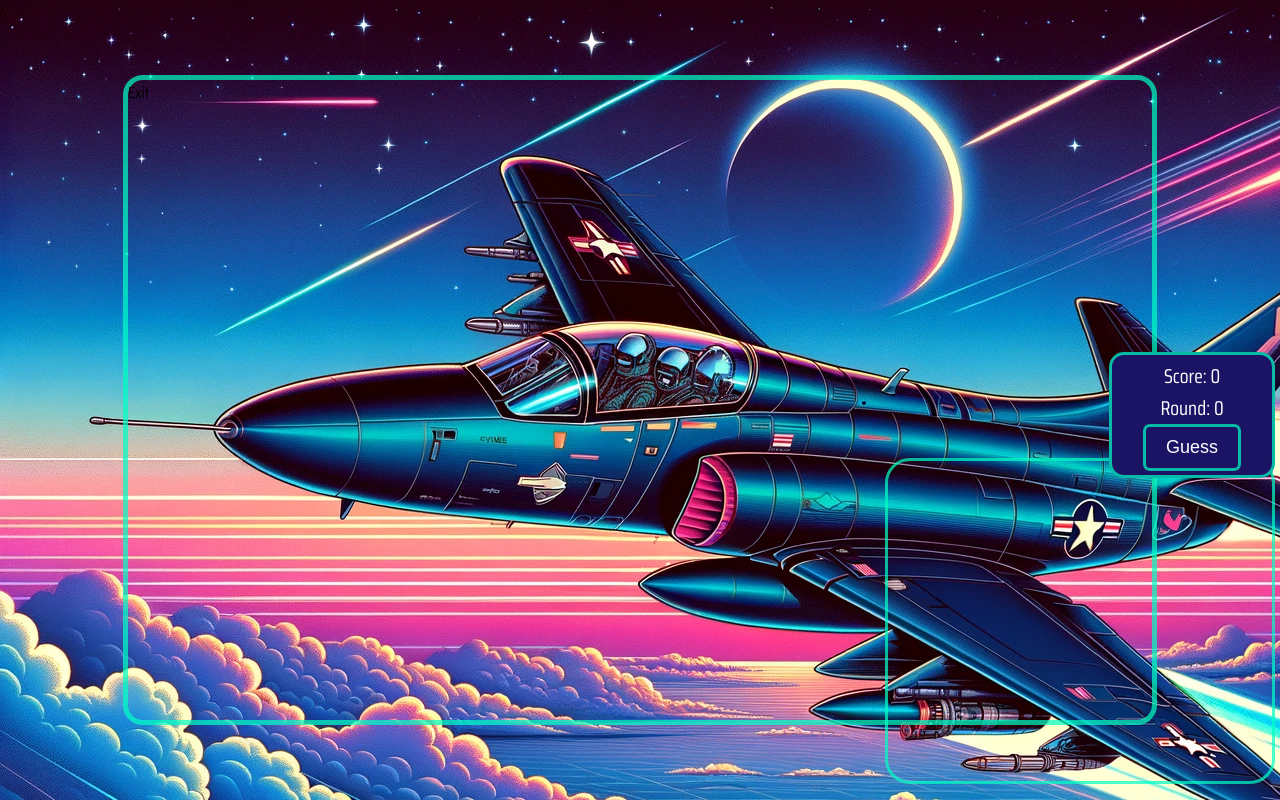
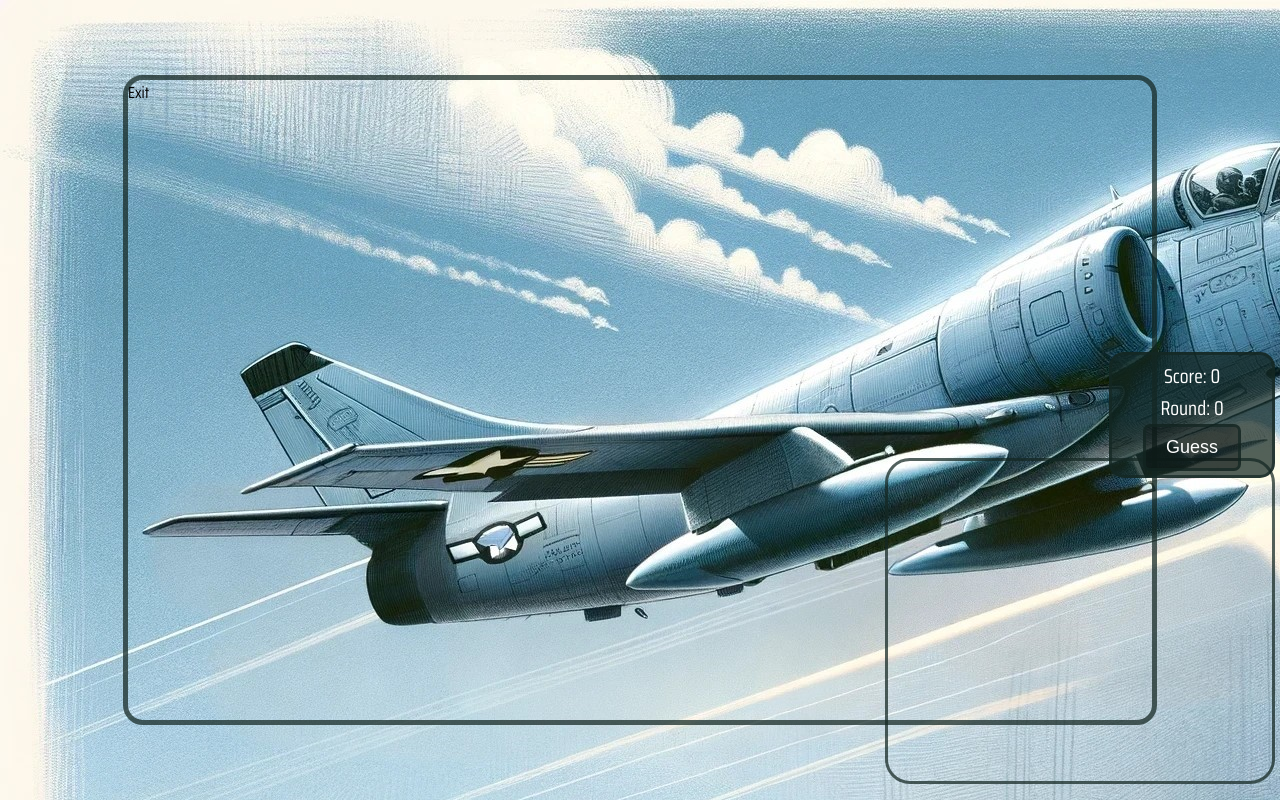
Before and after one commit to kana542/flight_game_v2, a PHP site: template Maincode/templates/game.html in a window 1280 px wide. Run offline with PHP 8.4, Linux system fonts and the light colour scheme; the template is opened without the code that fills it, so the values that code supplies are empty; some libraries are stand-ins or nearby versions; some web fonts are replaced.

```diff
--- a/Maincode/static/css/game.css
+++ b/Maincode/static/css/game.css
@@ -6,7 +6,7 @@ html, body {
     font-family: "Saira Condensed", sans-serif;
     font-weight: 400;
     font-style: normal;
-    background-image: url('../images/Skaihookki_2.png');
+    background-image: url('../images/Skaihookki_4.jpeg');
 }
 .container {
     display: grid;
@@ -67,13 +67,10 @@ nav a:hover {
     width: 30%;
     height: 40%;
     z-index: 5;
-    border: 3px solid rgba(0, 255, 197, 0.71);
+    border: 3px solid rgba(20, 39, 35, 0.73);
     border-radius: 25px;
 }
 
-#map:hover{
-    border-color: #ec008c;
-}
 
 #score {
     position: absolute;
@@ -81,9 +78,9 @@ nav a:hover {
     right: 5px;
     width: 150px;
     height: 110px;
-    background-color: #1b1464;
+    background-color: rgba(20, 39, 35, 0.73);
     z-index: 6;
-    border: 3px solid rgba(0, 255, 197, 0.71);
+    border: 3px solid rgba(20, 39, 35, 0.73);
     border-radius: 15px;
     color: white;
     padding: 5px;
@@ -103,15 +100,16 @@ nav a:hover {
     margin-top: 60px; /* Adjust the top margin a    s needed */
     margin: auto;
     font-size: 18px;
-    border: 3px solid rgba(0, 255, 197, 0.71);
+    border: 3px solid rgba(20, 39, 35, 0.73);
     border-radius: 7px;
-    background-color: #1b1464;
+    background-color: rgba(0, 0, 0, 0.3);
     color: white;
     cursor: pointer;
+    transition: background-color 0.3s;
 }
 
 #guess-button:hover {
-    border-color: rgb(236, 0, 140); /* Change border color on hover */
+    background-color: rgba(0, 0, 0, 0.6); /* Change border color on hover */
 }
 
 #roundResult {
@@ -122,8 +120,8 @@ nav a:hover {
     top: 50%;
     transform: translate(0%, -50%);
     z-index: 500;
-    background-color: #1b1464;
-    border: 3px solid rgba(0, 255, 197, 0.71);
+    background-color: rgba(20, 39, 35, 0.73);
+    border: 3px solid rgba(20, 39, 35, 0.73);
     color:white;
     padding: 5px;
     border-radius: 10px;
@@ -134,25 +132,26 @@ nav a:hover {
 
 
 #roundResult button {
-    background-color: #1b1464; /* Change background color */
+    background-color: rgba(0, 0, 0, 0.3); /* Change background color */
     color: white; /* Change text color */
-    border: 3px solid rgba(0, 255, 197, 0.71); /* Remove border */
+    border: 3px solid rgba(20, 39, 35, 0.73); /* Remove border */
     border-radius: 5px; /* Add border-radius for rounded corners */
     padding: 10px 20px; /* Add padding */
     font-size: 18px; /* Adjust font size */
     cursor: pointer; /* Add pointer cursor on hover */
     margin-top: 10px; /* Add margin top to create space */
+    transition: background-color 0.3s;
 }
 
 #roundResult button:hover {
-    border-color: rgb(236, 0, 140); /* Change border color on hover */
+    background-color: rgba(0, 0, 0, 0.6); /* Change border color on hover */
 }
 
 
 .bigBox {        /*voit säätää boxin kokoa ja kaikki muut map, score jne.liikku sen mukana */
     width: 80%;
     height: 80%;
-    border: 5px solid rgba(0, 255, 197, 0.71);
+    border: 5px solid rgba(20, 39, 35, 0.73);
     place-self: center;
     border-radius: 20px;
 }
```
